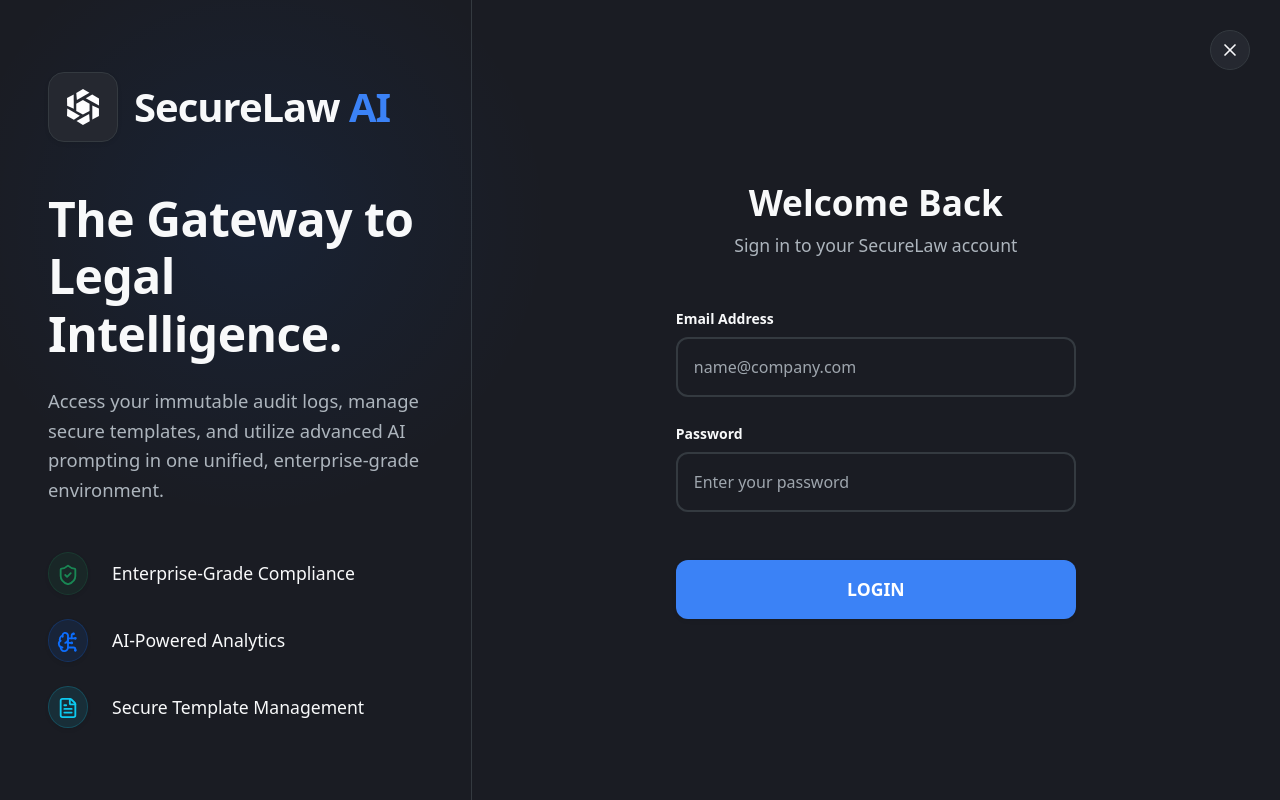
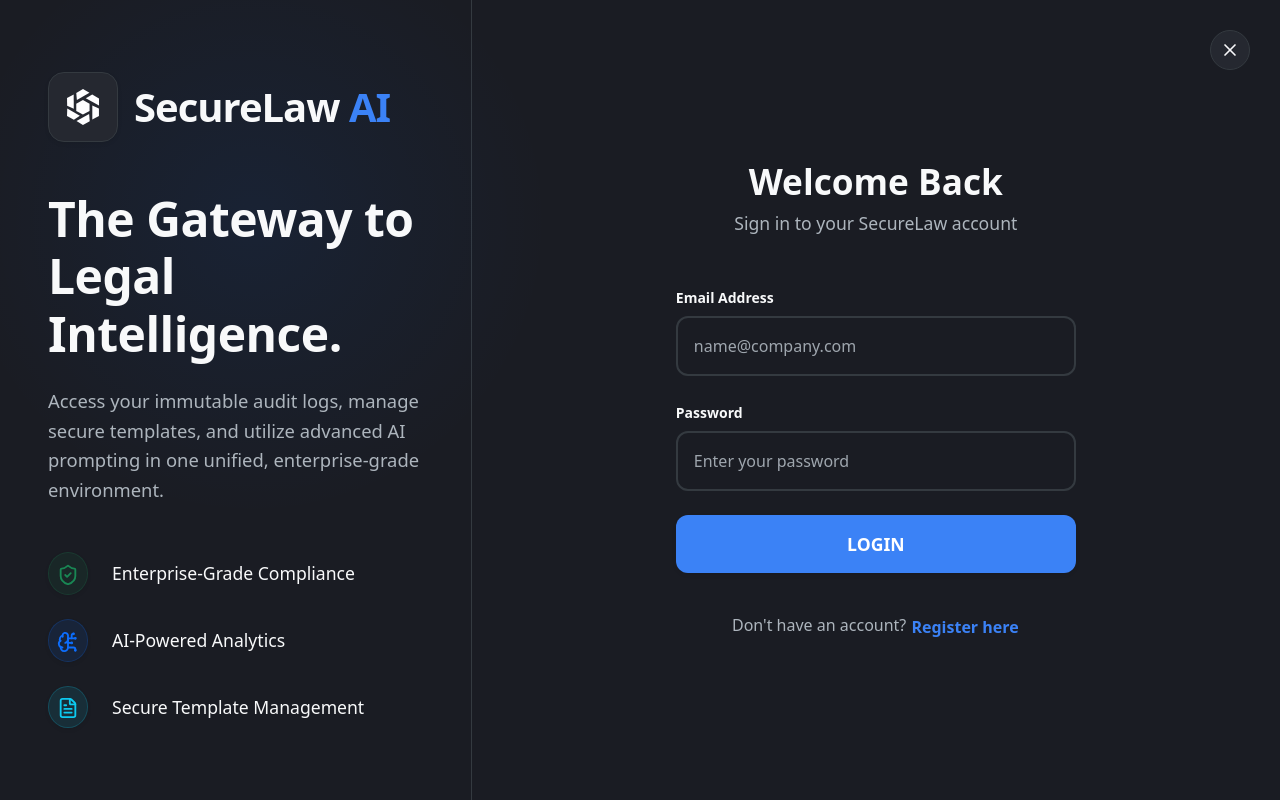
Before and after one commit to iCET-Computer-Engineering-Technology/Securelaw-Gateway-Frontend, a React (Vite) app: page /login in a window 1280 px wide. Built offline with nearby package versions, Linux system fonts and the light colour scheme.

Commit message:
feat: update routing to redirect to login and enhance navigation with new components

```diff
--- a/src/App.jsx
+++ b/src/App.jsx
@@ -45,7 +45,7 @@ function App() {
                   <main className="flex-grow-1" style={{ marginTop: '80px' }}>
                     <Routes>
                       {/* Default Route */}
-                      <Route path="/" element={<Navigate to="/collection" replace />} />
+                      <Route path="/" element={<Navigate to="/login" replace />} />
 
                       <Route path="/collection" element={<TemplateGalleryPage />} />
                       <Route path="/workspace" element={<WorkspacePage />} />
--- a/src/components/Layout.jsx
+++ b/src/components/Layout.jsx
@@ -1,6 +1,5 @@
 import React, { useState, useEffect } from 'react';
-// Added MessageCircle icon for the new team chat!
-import { LayoutGrid, MessageSquare, MessageCircle, History, FileText, Users, Settings } from 'lucide-react';
+import { LayoutGrid, MessageSquare, MessageCircle, History, FileText, Users, Settings, Terminal } from 'lucide-react';
 import { useNavigate, useLocation } from 'react-router-dom';
 
 export default function Layout({ children }) {
@@ -24,19 +23,19 @@ export default function Layout({ children }) {
     }
   }, []);
 
+  // ── UPDATED ROLE PERMISSIONS ──
   const allNavItems = [
-    { icon: <LayoutGrid size={22} />, path: '/dashboard', title: 'Dashboard', seniorOnly: false },
     { icon: <MessageSquare size={22} />, path: '/chat', title: 'AI Chat', seniorOnly: false },
-    // ── NEW: Added Team Messages route ──
     { icon: <MessageCircle size={22} />, path: '/messages', title: 'Team Messages', seniorOnly: false },
+    { icon: <Terminal size={22} />, path: '/prompt-history', title: 'Prompt History', seniorOnly: false }, // ── Junior CAN see ──
+
+    { icon: <LayoutGrid size={22} />, path: '/dashboard', title: 'Dashboard', seniorOnly: true }, // ── Junior CANNOT see ──
     { icon: <History size={22} />, path: '/login-history', title: 'Login History', seniorOnly: true },
     { icon: <FileText size={22} />, path: '/collection', title: 'Template Collection', seniorOnly: true },
     { icon: <Users size={22} />, path: '/users', title: 'User Management', seniorOnly: true },
   ];
 
   const visibleNavItems = allNavItems.filter(item => !item.seniorOnly || isSenior);
-
-  // ── NEW: Added '/messages' to the full-screen pages list ──
   const isChatPage = location.pathname === '/chat' || location.pathname === '/messages';
 
   return (
--- a/src/components/Login.jsx
+++ b/src/components/Login.jsx
@@ -4,11 +4,13 @@ import { useNavigate } from 'react-router-dom';
 import { X, ShieldCheck, BrainCircuit, FileText } from 'lucide-react';
 import { motion } from 'framer-motion';
 import AuditLogService from '../services/AuditLogService';
+import RegisterForm from './RegisterForm'; // ── NEW: Import the Register modal
 
 const Login = () => {
     const [email, setEmail] = useState('');
     const [password, setPassword] = useState('');
     const [loading, setLoading] = useState(false);
+    const [showRegister, setShowRegister] = useState(false); // ── NEW: State for modal
     const navigate = useNavigate();
 
     const getDeviceName = () => {
@@ -34,7 +36,6 @@ const Login = () => {
                 console.error("Could not fetch IP", err);
             }
 
-            // 1. ── THE LOGIN REQUEST (Perfectly matches your LoginRequestDTO!) ──
             const loginRequest = {
                 email: email,
                 password: password,
@@ -44,19 +45,17 @@ const Login = () => {
                 loginTime: new Date().toLocaleTimeString()
             };
 
-            // Post to Backend API
             const response = await axios.post('http://localhost:8080/api/auth/login', loginRequest);
             localStorage.setItem('token', response.data.token);
 
-            // 2. ── THE AUDIT LOG REQUEST (Matches your AuditLogController) ──
             try {
                 const userName = response.data.name || response.data.user?.name || email;
                 const logData = {
                     name: userName,
                     email: email,
                     type: 'LOGIN',
-                    ip: currentIp,           // The AuditLogController expects 'ip'
-                    device: getDeviceName(), // The AuditLogController expects 'device'
+                    ip: currentIp,
+                    device: getDeviceName(),
                     dateTime: new Date().toISOString()
                 };
                 await AuditLogService.saveLog(logData);
@@ -64,9 +63,9 @@ const Login = () => {
                 console.error("Warning: Could not save audit log.", logError);
             }
 
-            // Route the user
             const userRole = response.data.role || response.data.user?.role || '';
-            if (userRole.toUpperCase().includes('ADMIN')) {
+
+            if (userRole.toUpperCase().includes('ADMIN') || userRole.toUpperCase().includes('SENIOR')) {
                 navigate('/dashboard');
             } else {
                 navigate('/chat');
@@ -153,17 +152,34 @@ const Login = () => {
                             <label className="form-label fw-bold small mb-2" style={{ color: 'var(--text-main)' }}>Email Address</label>
                             <input type="email" className="form-control p-3 shadow-none login-input" placeholder="name@company.com" style={{ borderRadius: '12px' }} onChange={(e) => setEmail(e.target.value)} required />
                         </div>
-                        <div className="mb-5 text-start">
+                        <div className="mb-4 text-start">
                             <label className="form-label fw-bold small mb-2" style={{ color: 'var(--text-main)' }}>Password</label>
                             <input type="password" className="form-control p-3 shadow-none login-input" placeholder="Enter your password" style={{ borderRadius: '12px' }} onChange={(e) => setPassword(e.target.value)} required />
                         </div>
 
-                        <motion.button whileTap={{ scale: 0.96 }} type="submit" className="btn w-100 p-3 fw-bold shadow-sm" style={{ borderRadius: '12px', backgroundColor: 'var(--accent)', color: '#fff', border: 'none', fontSize: '1.1rem' }}>
-                            LOGIN
+                        <motion.button whileTap={{ scale: 0.96 }} type="submit" className="btn w-100 p-3 fw-bold shadow-sm mb-3" style={{ borderRadius: '12px', backgroundColor: 'var(--accent)', color: '#fff', border: 'none', fontSize: '1.1rem' }}>
+                            {loading ? 'LOGGING IN...' : 'LOGIN'}
                         </motion.button>
+
+                        {/* ── NEW: Registration Button ── */}
+                        <div className="text-center mt-4">
+                            <span style={{ color: 'var(--text-muted)' }}>Don't have an account? </span>
+                            <button
+                                type="button"
+                                className="btn btn-link p-0 fw-bold"
+                                style={{ color: 'var(--accent)', textDecoration: 'none' }}
+                                onClick={() => setShowRegister(true)}
+                            >
+                                Register here
+                            </button>
+                        </div>
+
                     </form>
                 </motion.div>
             </div>
+
+            {/* ── NEW: Render Modal when showRegister is true ── */}
+            <RegisterForm show={showRegister} onClose={() => setShowRegister(false)} />
         </div>
     );
 };
--- a/src/components/NavigationBar.jsx
+++ b/src/components/NavigationBar.jsx
@@ -2,7 +2,7 @@ import React, { useState, useEffect, useRef } from 'react';
 import { NavLink, useNavigate } from 'react-router-dom';
 import { Sun, Moon, User, Bell, LogOut } from 'lucide-react';
 import axios from 'axios';
-import AuditLogService from '../services/AuditLogService'; // ── NEW: Import to save logout log
+import AuditLogService from '../services/AuditLogService';
 
 const NavigationBar = () => {
   const [isDark, setIsDark] = useState(true);
@@ -59,7 +59,6 @@ const NavigationBar = () => {
 
   const closeMenu = () => setIsMenuOpen(false);
 
-  // Helper for Device info
   const getDeviceName = () => {
     const ua = window.navigator.userAgent;
     if (ua.includes("Windows")) return "Windows PC";
@@ -70,7 +69,6 @@ const NavigationBar = () => {
     return "Unknown Browser";
   };
 
-  // ── UPDATED: Now saves a LOGOUT event before clearing token ──
   const handleLogout = async () => {
     try {
       let currentIp = "Unknown";
@@ -81,7 +79,7 @@ const NavigationBar = () => {
 
       const logData = {
           name: currentUser.name,
-          type: 'LOGOUT', // Tells dashboard they left!
+          type: 'LOGOUT',
           ip: currentIp,
           device: getDeviceName()
       };
@@ -99,7 +97,7 @@ const NavigationBar = () => {
     <nav className="navbar navbar-expand-lg fixed-top shadow-sm" style={{ background: 'var(--bg-glass)', backdropFilter: 'blur(24px)', WebkitBackdropFilter: 'blur(24px)', borderBottom: '1px solid var(--border)', transition: 'background 0.3s ease, border 0.3s ease' }}>
       <div className="container-fluid px-4">
 
-        <NavLink className="navbar-brand fw-bold d-flex align-items-center" to="/dashboard" onClick={closeMenu} style={{ color: 'var(--text-main)', fontSize: '1.25rem' }}>
+        <NavLink className="navbar-brand fw-bold d-flex align-items-center" to="/chat" onClick={closeMenu} style={{ color: 'var(--text-main)', fontSize: '1.25rem' }}>
           <i className="bi bi-shield-lock me-2" style={{ color: 'var(--accent)' }}></i>
           Audit Logs System
         </NavLink>
@@ -111,12 +109,15 @@ const NavigationBar = () => {
         <div className={`collapse navbar-collapse ${isMenuOpen ? 'show' : ''}`} id="navbarNav">
 
           <ul className="navbar-nav ms-auto gap-1 me-lg-4">
-            <NavItem to="/dashboard" icon="bi-speedometer2" label="Dashboard" onClick={closeMenu} />
 
+            {/* ── VISIBLE TO EVERYONE ── */}
+            <NavItem to="/prompt-history" icon="bi-chat-dots" label="Prompt History" onClick={closeMenu} />
+
+            {/* ── VISIBLE TO SENIORS ONLY ── */}
             {isSenior && (
               <>
+                <NavItem to="/dashboard" icon="bi-speedometer2" label="Dashboard" onClick={closeMenu} />
                 <NavItem to="/login-history" icon="bi-box-arrow-in-right" label="Login History" onClick={closeMenu} />
-                <NavItem to="/prompt-history" icon="bi-chat-dots" label="Prompt History" onClick={closeMenu} />
                 <NavItem to="/registration-history" icon="bi-person-plus" label="Registration History" onClick={closeMenu} />
               </>
             )}
```
